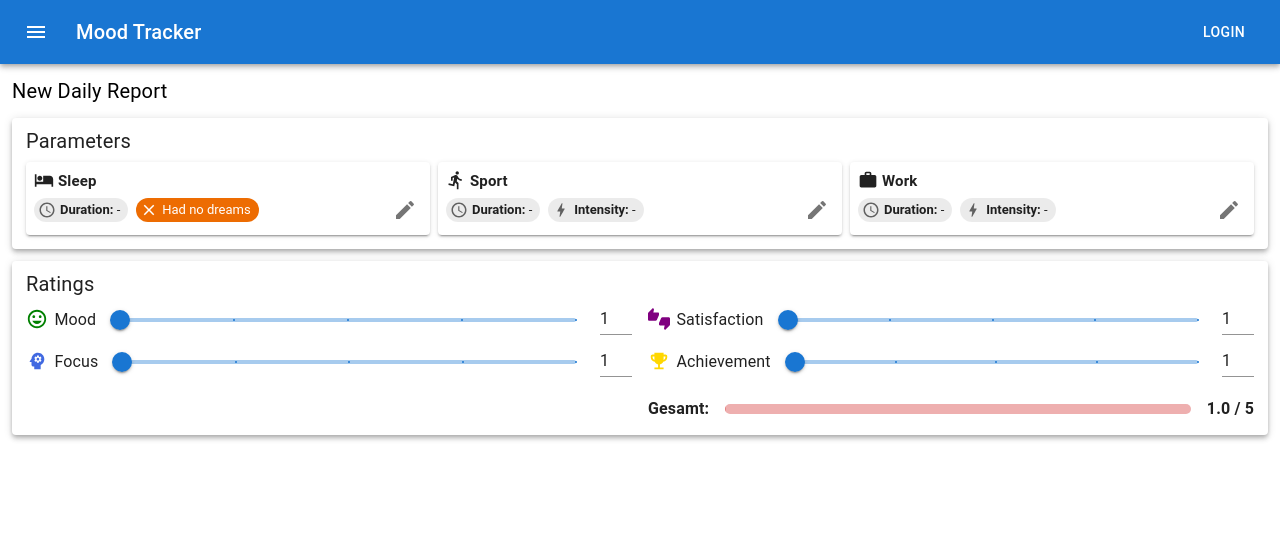
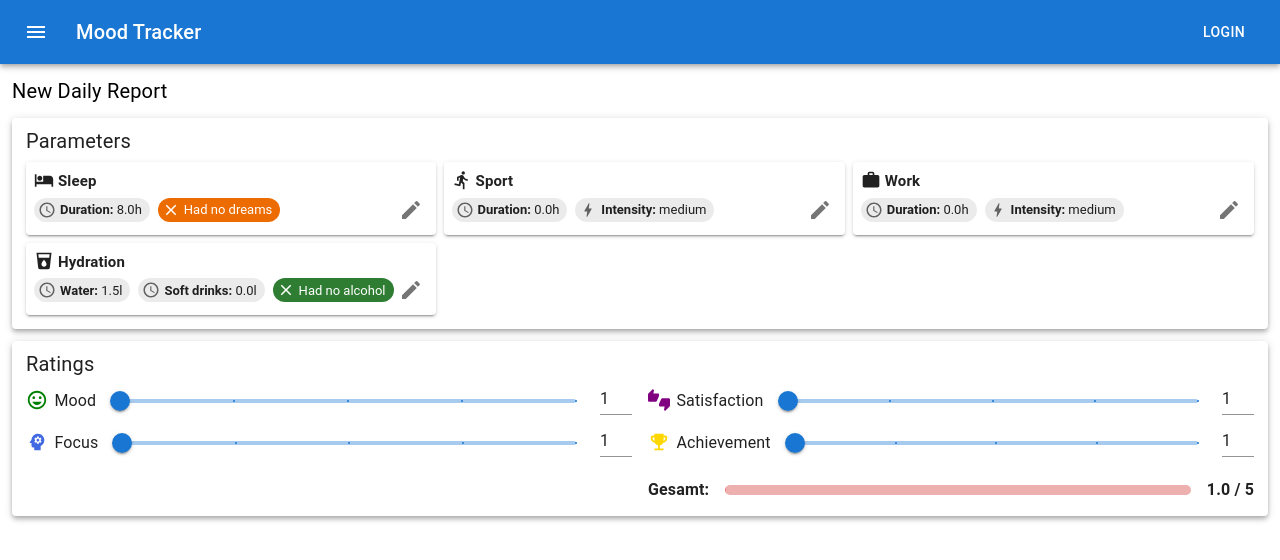
Before and after one commit to Crayee/mood-tracker, a React (Vite) app in the folder client/: page / in a window 1280 px wide. Shown: the top 560 px of the page. Built offline with nearby package versions, Linux system fonts and the light colour scheme.

Commit message:
added hydration

```diff
--- a/client/src/commons/components/fields/renderer/DurationIntensityRenderer.tsx
+++ b/client/src/commons/components/fields/renderer/DurationIntensityRenderer.tsx
@@ -16,7 +16,7 @@ const DurationIntensityRenderer: EditableFieldProps<RecursivePartial<DurationInt
                 label={
                     <>
                         <b>{'Duration: '}</b>
-                        {value.duration ? formatNumber(1, 1)(value.duration) + 'h' : '-'}
+                        {value.duration !== undefined ? formatNumber(1, 1)(value.duration) + 'h' : '-'}
                     </>
                 }
                 icon={<AccessTimeIcon />}
--- /dev/null
+++ b/client/src/commons/components/fields/renderer/HydrationRenderer.tsx
@@ -0,0 +1,46 @@
+import { Hydration, Sleep } from '../../../types/types'
+import { EditableFieldProps } from '../EditableField'
+import { RecursivePartial } from '../../../types/util'
+import { Box, Chip } from '@mui/material'
+import AccessTimeIcon from '@mui/icons-material/AccessTime'
+import { formatNumber } from '../../../util/formatters'
+import CheckIcon from '@mui/icons-material/Check'
+import CloseIcon from '@mui/icons-material/Close'
+
+const SleepRenderer: EditableFieldProps<RecursivePartial<Hydration>>['renderer'] = (
+    value: RecursivePartial<Hydration>
+) => {
+    const hadAlcohol = value.alcohol ?? false
+    return (
+        <Box display={'flex'} gap={1}>
+            <Chip
+                size={'small'}
+                label={
+                    <>
+                        <b>{'Water: '}</b>
+                        {value.waterAmount !== undefined ? formatNumber(1, 1)(value.waterAmount) + 'l' : '-'}
+                    </>
+                }
+                icon={<AccessTimeIcon />}
+            />
+            <Chip
+                size={'small'}
+                label={
+                    <>
+                        <b>{'Soft drinks: '}</b>
+                        {value.softDrinkAmount !== undefined ? formatNumber(1, 1)(value.softDrinkAmount) + 'l' : '-'}
+                    </>
+                }
+                icon={<AccessTimeIcon />}
+            />
+            <Chip
+                size={'small'}
+                label={hadAlcohol ? 'Had alcohol' : 'Had no alcohol'}
+                color={hadAlcohol ? 'warning' : 'success'}
+                icon={hadAlcohol ? <CheckIcon /> : <CloseIcon />}
+            />
+        </Box>
+    )
+}
+
+export default SleepRenderer
--- a/client/src/commons/components/fields/renderer/SleepRenderer.tsx
+++ b/client/src/commons/components/fields/renderer/SleepRenderer.tsx
@@ -16,7 +16,7 @@ const SleepRenderer: EditableFieldProps<RecursivePartial<Sleep>>['renderer'] = (
                 label={
                     <>
                         <b>{'Duration: '}</b>
-                        {value.duration ? formatNumber(1, 1)(value.duration) + 'h' : '-'}
+                        {value.duration !== undefined ? formatNumber(1, 1)(value.duration) + 'h' : '-'}
                     </>
                 }
                 icon={<AccessTimeIcon />}
--- /dev/null
+++ b/client/src/pages/new-report/components/parameters/HydrationField.tsx
@@ -0,0 +1,73 @@
+import EditableField from '../../../../commons/components/fields/EditableField'
+import { Hydration, Sleep } from '../../../../commons/types/types'
+import { parametersConfig } from '../../../../commons/config/parametersConfig'
+import { useNewReportDispatch, useNewReportSelector } from '../../newReportContext'
+import { Dispatch, SetStateAction } from 'react'
+import { Box } from '@mui/material'
+import NumberInput from '../../../../commons/components/inputs/NumberInput'
+import { RecursivePartial } from '../../../../commons/types/util'
+import CheckboxInput from '../../../../commons/components/inputs/CheckboxInput'
+import HydrationRenderer from '../../../../commons/components/fields/renderer/HydrationRenderer'
+
+const Editor = (
+    value: RecursivePartial<Hydration>,
+    onChange: Dispatch<SetStateAction<RecursivePartial<Hydration>>>
+) => {
+    const handleChangeWaterAmount = (value: number | undefined) => {
+        onChange((old) => {
+            return { ...old, waterAmount: value }
+        })
+    }
+    const handleChangeSoftDrinkAmount = (value: number | undefined) => {
+        onChange((old) => {
+            return { ...old, softDrinkAmount: value }
+        })
+    }
+    const handleChangeHadAlcohol = (value: boolean) => {
+        onChange((old) => {
+            return { ...old, alcohol: value }
+        })
+    }
+    return (
+        <Box display="flex" flexDirection={'column'} sx={{ width: '250px', gap: 2 }}>
+            <NumberInput
+                label={'Amount water'}
+                value={value.waterAmount}
+                onChange={handleChangeWaterAmount}
+                adornment={'h'}
+            />
+            <NumberInput
+                label={'Amount soft drinks'}
+                value={value.softDrinkAmount}
+                onChange={handleChangeSoftDrinkAmount}
+                adornment={'h'}
+            />
+            <CheckboxInput label={'Had alcohol:'} value={value.alcohol ?? false} onChange={handleChangeHadAlcohol} />
+        </Box>
+    )
+}
+
+const SleepField = () => {
+    const config = parametersConfig['hydration']
+    const { icon, label } = config
+
+    const value = useNewReportSelector((s) => s.parameters['hydration'])
+
+    const dispatch = useNewReportDispatch()
+    const handleSave = (newValue: RecursivePartial<Hydration>) => {
+        dispatch({ type: 'updateParameter', payload: { field: 'hydration', newValue: newValue } })
+    }
+
+    return (
+        <EditableField<RecursivePartial<Hydration>>
+            label={label}
+            value={value}
+            onSave={handleSave}
+            icon={icon}
+            editor={Editor}
+            renderer={HydrationRenderer}
+        />
+    )
+}
+
+export default SleepField
--- a/client/src/pages/new-report/components/parameters/ParametersPaper.tsx
+++ b/client/src/pages/new-report/components/parameters/ParametersPaper.tsx
@@ -1,6 +1,7 @@
 import DefaultPaper from '../../../../commons/components/ui/DefaultPaper'
 import DurationIntensityField from './DurationIntensityField'
 import SleepField from './SleepField'
+import HydrationField from './HydrationField'
 
 const ParametersPaper = () => {
     return (
@@ -15,6 +16,7 @@ const ParametersPaper = () => {
                 <SleepField />
                 <DurationIntensityField parameter={'sport'} />
                 <DurationIntensityField parameter={'work'} />
+                <HydrationField />
             </div>
         </DefaultPaper>
     )
--- a/client/src/pages/new-report/newReportContext.tsx
+++ b/client/src/pages/new-report/newReportContext.tsx
@@ -6,20 +6,20 @@ import { calculateRating } from '../../commons/util/functions'
 const initialState: NewReport = {
     parameters: {
         sleep: {
-            duration: undefined,
+            duration: 8,
             hadDreams: false,
         },
         hydration: {
-            waterAmount: undefined,
-            softDrinkAmount: undefined,
+            waterAmount: 1.5,
+            softDrinkAmount: 0,
             alcohol: false,
         },
         food: {
             tags: [],
             calories: undefined,
         },
-        sport: { duration: undefined, intensity: undefined },
-        work: { duration: undefined, intensity: undefined },
+        sport: { duration: 0, intensity: 'medium' },
+        work: { duration: 0, intensity: 'medium' },
         interactions: [],
         otherActivities: [],
     },
--- a/client/tsconfig.json
+++ b/client/tsconfig.json
@@ -14,7 +14,7 @@
     "noEmit": true,
     "jsx": "react-jsx",
     "declaration": true,
-    "skipLibCheck": true,
+    "skipLibCheck": false,
     "esModuleInterop": true,
     "declarationMap": true,
     "baseUrl": "."
```
